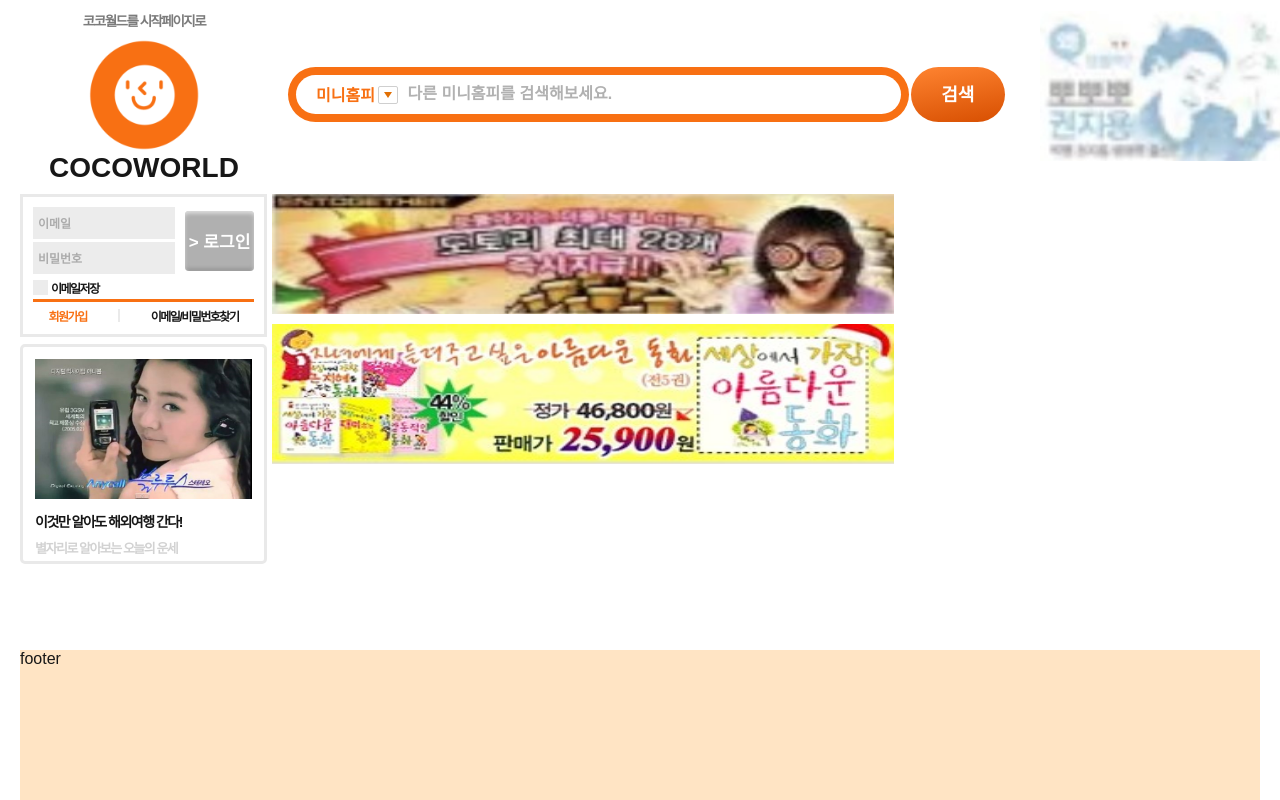
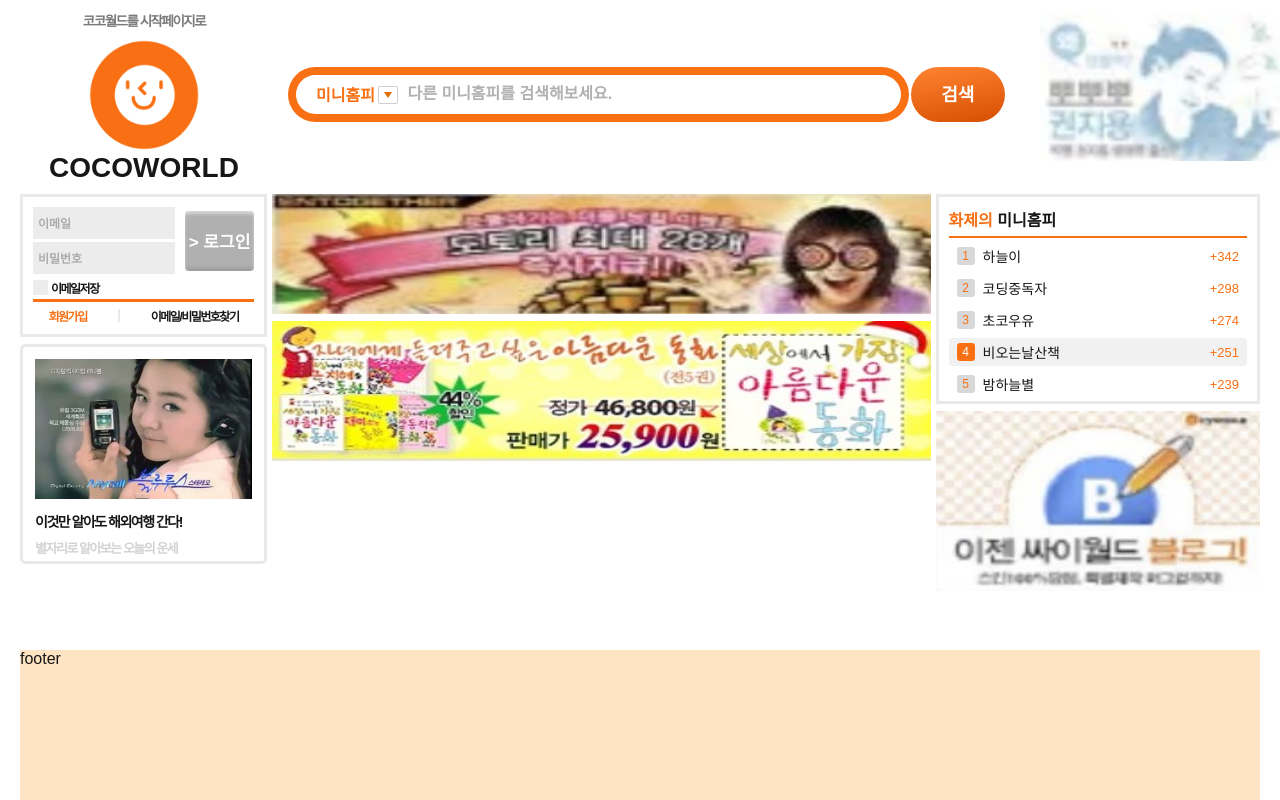
Before and after one commit to Team-COCOs/COCO_FrontEnd, a Next.js app: page / in a window 1280 px wide. Built offline with nearby package versions, Linux system fonts and the light colour scheme; a web font is replaced by a local one.

Commit message:
feat: 등수

```diff
--- a/src/components/MainPage/Advertising/styled.ts
+++ b/src/components/MainPage/Advertising/styled.ts
@@ -58,19 +58,24 @@ export const AdvertisingStyle = styled.div`
       height: 150px;
     }
 
-    // store1
+    // store ads
     .Advertising7 {
       position: relative;
       width: 100%;
       height: 120px;
-      margin-top: -7px;
     }
 
     .Advertising1 {
       position: relative;
       width: 100%;
       height: 140px;
-      margin-top: 10px;
+      margin-top: 5px;
+    }
+
+    .Advertising5 {
+      position: relative;
+      width: 100%;
+      height: 180px;
     }
   }
 `;
--- /dev/null
+++ b/src/components/MainPage/StorePart/MainTopContainer/TodayMini/index.tsx
@@ -0,0 +1,80 @@
+import clsx from "clsx";
+import { TodayMiniStyle } from "./styled";
+import Image from "next/image";
+import { useEffect, useState } from "react";
+
+export const todayMiniDummy = [
+  {
+    id: 1,
+    username: "하늘이",
+    visitCountToday: 342,
+  },
+  {
+    id: 2,
+    username: "코딩중독자",
+    visitCountToday: 298,
+  },
+  {
+    id: 3,
+    username: "초코우유",
+    visitCountToday: 274,
+  },
+  {
+    id: 4,
+    username: "비오는날산책",
+    visitCountToday: 251,
+  },
+  {
+    id: 5,
+    username: "밤하늘별",
+    visitCountToday: 239,
+  },
+];
+
+const TodayMini = () => {
+  const [index, setIndex] = useState(0);
+  const [point, setPoint] = useState(1); // 1 : 아래로 (1등 -> 5등), -1 : 위로 (5등 -> 1등)
+
+  useEffect(() => {
+    const interval = setInterval(() => {
+      setIndex((prev) => {
+        let next = prev + point;
+
+        if (next >= todayMiniDummy.length) {
+          setPoint(-1);
+          next = prev - 1;
+        } else if (next < 0) {
+          setPoint(1);
+          next = prev + 1;
+        }
+        return next;
+      });
+    }, 1000);
+    return () => clearInterval(interval);
+  }, [point]);
+
+  return (
+    <TodayMiniStyle className={clsx("TodayMiniStyle_wrap")}>
+      <div className="TodayMini_border">
+        <b className="mainColor">화제의</b> <b>미니홈피</b>
+        <div className="TodayMini_line"></div>
+        <ul className="Today_rank">
+          {todayMiniDummy.map((user, idx) => (
+            <li
+              key={user.id}
+              className={clsx("rank_item", {
+                active: idx === index,
+              })}
+            >
+              <span className="rank_num">{idx + 1}</span>
+              <span className="rank_name">{user.username}</span>
+              <span className="rank_count">+{user.visitCountToday}</span>
+            </li>
+          ))}
+        </ul>
+      </div>
+    </TodayMiniStyle>
+  );
+};
+
+export default TodayMini;
--- /dev/null
+++ b/src/components/MainPage/StorePart/MainTopContainer/TodayMini/styled.ts
@@ -0,0 +1,72 @@
+import { styled } from "styled-components";
+
+export const TodayMiniStyle = styled.div`
+  &.TodayMiniStyle_wrap {
+    margin-top: 7px;
+
+    .TodayMini_border {
+      width: 100%;
+      height: 210px;
+      border: 3px solid rgb(233, 233, 233);
+      padding: 10px;
+
+      .mainColor {
+        color: ${({ theme }) => theme.colors.mainColor};
+      }
+
+      .TodayMini_line {
+        width: 100%;
+        height: 2px;
+        margin-top: 5px;
+        background-color: ${({ theme }) => theme.colors.mainColor};
+      }
+
+      .Today_rank {
+        list-style: none;
+        padding: 0;
+        margin: 0;
+
+        .rank_item {
+          display: flex;
+          justify-content: space-between;
+          align-items: center;
+          margin: 4px 0;
+          padding: 4px 8px;
+          border-radius: 4px;
+
+          .rank_num {
+            background: #d8d8d8;
+            color: ${({ theme }) => theme.colors.mainColor};
+            width: 18px;
+            height: 18px;
+            font-size: 12px;
+            display: flex;
+            align-items: center;
+            justify-content: center;
+            border-radius: 3px;
+            margin-right: 8px;
+          }
+
+          .rank_name {
+            flex: 1;
+            font-size: 14px;
+          }
+
+          .rank_count {
+            font-size: 13px;
+            color: ${({ theme }) => theme.colors.mainColor};
+          }
+
+          &.active .rank_num {
+            background: ${({ theme }) => theme.colors.mainColor};
+            color: white;
+          }
+
+          &.active {
+            background: #f1f1f1;
+          }
+        }
+      }
+    }
+  }
+`;
--- a/src/components/MainPage/StorePart/MainTopContainer/index.tsx
+++ b/src/components/MainPage/StorePart/MainTopContainer/index.tsx
@@ -2,6 +2,7 @@ import clsx from "clsx";
 import { MainTopContainerStyle } from "./styled";
 import Image from "next/image";
 import Advertising from "../../Advertising";
+import TodayMini from "./TodayMini";
 
 const MainTopContainer = () => {
   return (
@@ -10,7 +11,10 @@ const MainTopContainer = () => {
         <Advertising type="Advertising7" />
         <Advertising type="Advertising1" />
       </div>
-      <div className="MainTopContainer_right"></div>
+      <div className="MainTopContainer_right">
+        <TodayMini />
+        <Advertising type="Advertising5" />
+      </div>
     </MainTopContainerStyle>
   );
 };
--- a/src/components/MainPage/StorePart/MainTopContainer/styled.ts
+++ b/src/components/MainPage/StorePart/MainTopContainer/styled.ts
@@ -2,9 +2,17 @@ import { styled } from "styled-components";
 
 export const MainTopContainerStyle = styled.div`
   &.MainTopContainer_wrap {
+    display: flex;
+    gap: 5px;
     width: 100%;
+    margin-top: -7px;
+
     .MainTopContainer_left {
-      width: 63%;
+      width: 67%;
+    }
+
+    .MainTopContainer_right {
+      width: 33%;
     }
   }
 `;
```
Also changed, not shown: public/background/background.png.
